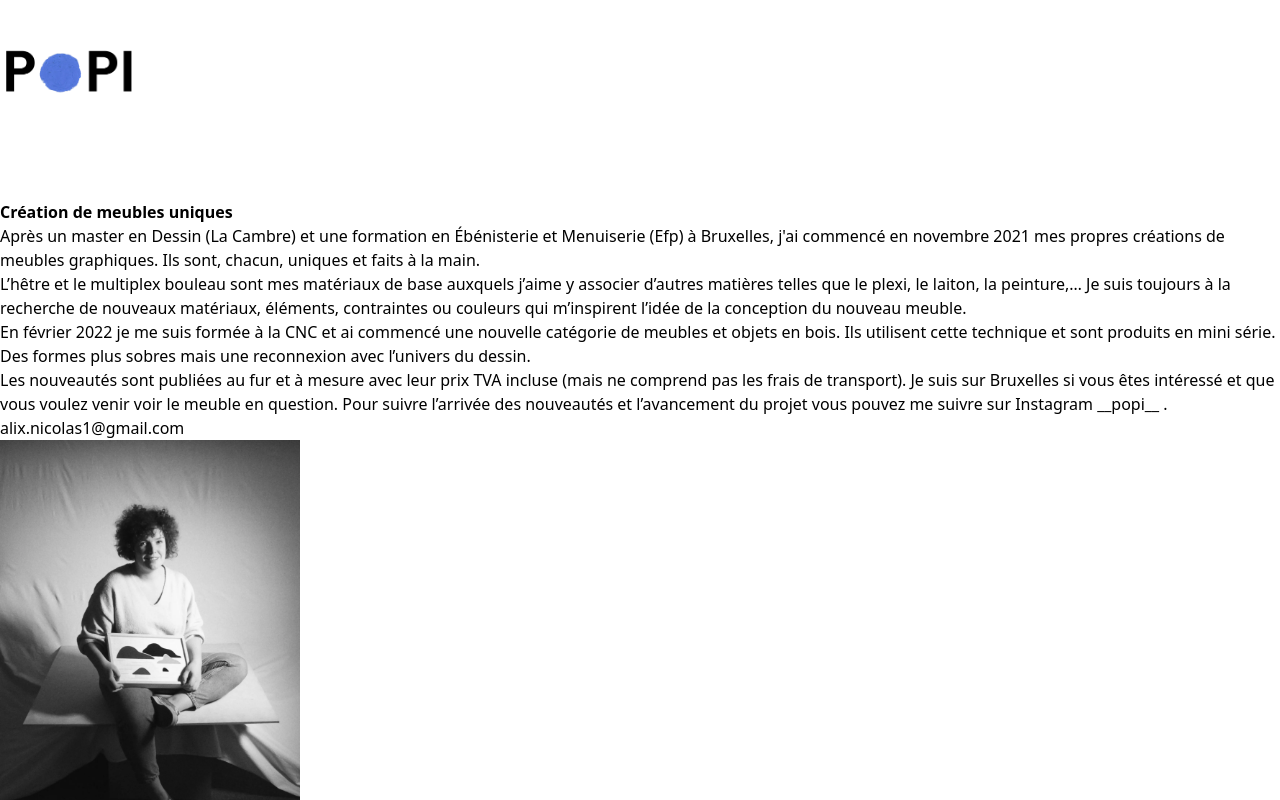
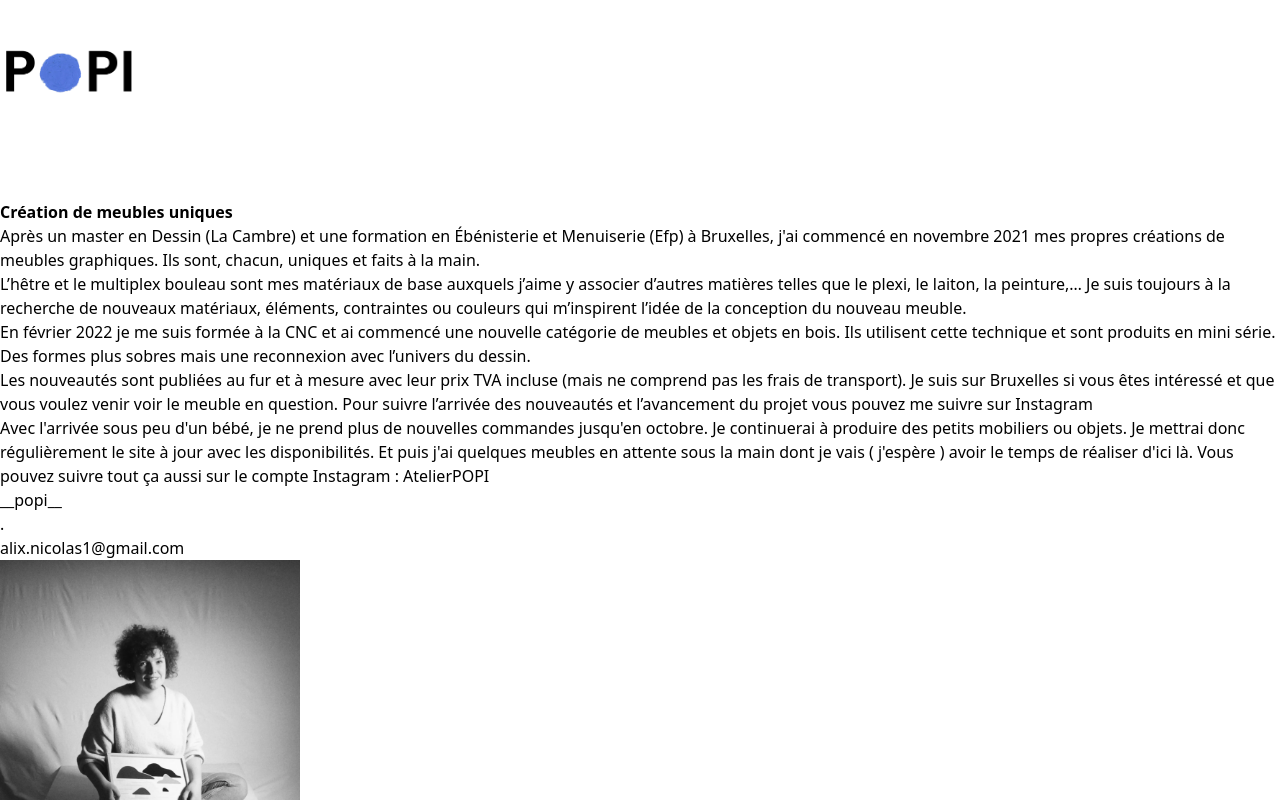
Before and after one commit to DinoJay/alix_latest, a SvelteKit app: page /contact in a window 1280 px wide. Shown: the top 800 px of the page. Built offline with nearby package versions, Linux system fonts and the light colour scheme; some icons are missing.

Commit message:
added contact back

```diff
--- a/src/routes/banc/+page.svelte
+++ b/src/routes/banc/+page.svelte
@@ -22,9 +22,6 @@
 		<img class="mb-40" width="400" src="banc-detail.png" alt="banc detail" />
 		<img class="mb-32 mt-32" src="banc-situation.webp" alt="banc situation" />
 		<img class="mb-12" src="banc-situation2.webp" alt="banc situation 2" />
-		<!-- <div class="w-full" style="height:500px">
-			<GltfModel />
-		</div> -->
 
 		<div class="flex w-full justify-center items-center">
 			<a class="/table-2" href="/table-bleu">
--- a/src/routes/contact/+page.svelte
+++ b/src/routes/contact/+page.svelte
@@ -7,11 +7,11 @@
 	};
 </script>
 
-<div class="p-6 md:flex ">
+<div class="p-6 md:flex">
 	<div>
 		<h1 class="mb-6">Création de meubles uniques</h1>
 		<div class="flex-col sm:flex-row flex flex-wrap">
-			<div class="text-justify max-w-prose ">
+			<div class="text-justify max-w-prose">
 				<p class="mb-3">
 					Après un master en Dessin (La Cambre) et une formation en Ébénisterie et Menuiserie (Efp)
 					à Bruxelles, j'ai commencé en novembre 2021 mes propres <span class="font-bold"
@@ -36,21 +36,29 @@
 						que vous voulez venir voir le meuble en question. Pour suivre l’arrivée des nouveautés
 						et l’avancement du projet vous pouvez me suivre sur Instagram
 					</span>
-					<span class="inline-block ">
-						<span>
-							<a class=" flex items-end font-bold" href="https://www.instagram.com/__popi__/">
-								__popi__
-							</a>
-						</span>
-					</span>.
 				</p>
+				<p class="mb-3">
+					Avec l'arrivée sous peu d'un bébé, je ne prend plus de nouvelles commandes jusqu'en
+					octobre. Je continuerai à produire des petits mobiliers ou objets. Je mettrai donc
+					régulièrement le site à jour avec les disponibilités. Et puis j'ai quelques meubles en
+					attente sous la main dont je vais ( j'espère ) avoir le temps de réaliser d'ici là. Vous
+					pouvez suivre tout ça aussi sur le compte Instagram : AtelierPOPI
+				</p>
+				<div class="inline-block">
+					<span>
+						<a class=" flex items-end font-bold" href="https://www.instagram.com/atelierpopi">
+							__popi__
+						</a>
+					</span>
+				</div>
+				.
 			</div>
 		</div>
 		<div class="md:mt-12">
 			<a class="" href="mailto: alix.nicolas1@gmail.com">alix.nicolas1@gmail.com</a>
 		</div>
 	</div>
-	<div style="width:300px" class="flex flex-col  mt-12 mx-auto  xl:mt-0 ">
+	<div style="width:300px" class="flex flex-col mt-12 mx-auto xl:mt-0">
 		<img src="alix.webp" class="" />
 		<div class="text-sm">©XavierWillot</div>
 	</div>
```
Also changed, not shown: src/routes/mini_series/rouget/+page.svelte (+4 -4 lines), src/routes/mini_series/sardine/+page.svelte (+8 -5 lines).
